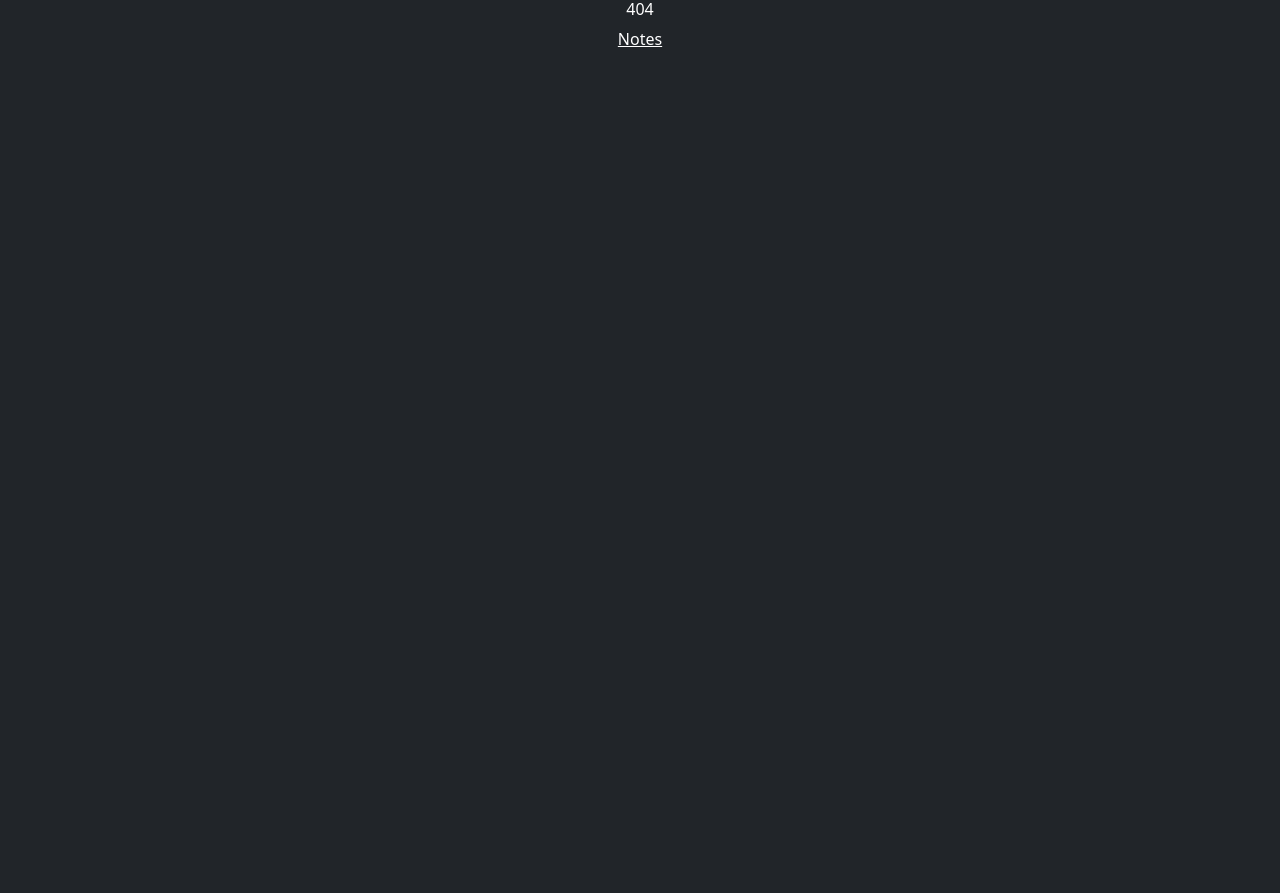
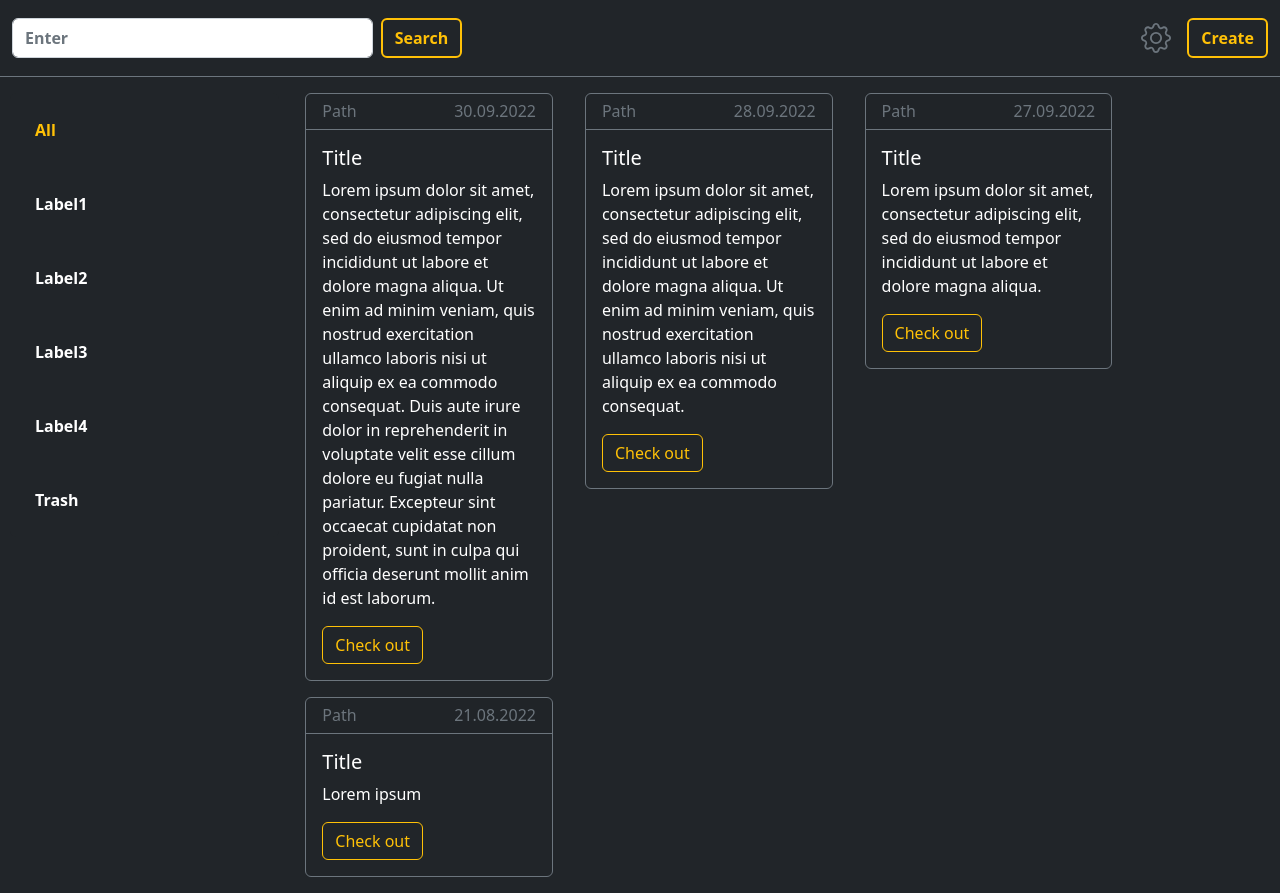
Before and after one commit to am1rfy/itcode, a Vue app: page /label/All in a window 1280 px wide. Before the commit the page ends 800 px from the top, so only its background shows below. Built offline with nearby package versions, Linux system fonts and the light colour scheme.

Commit message:
#12 - Добавлен роутинг по ярлыкам

```diff
--- a/router.js
+++ b/router.js
@@ -8,6 +8,14 @@ const routes = [
             title: 'Notes'
         },
         component: () => import('@/views/TodoPage')
+    },
+    {
+        path: '/label/:activeLabelName',
+        meta: {
+            title: 'Notes'
+        },
+        component: () => import('@/views/TodoPage'),
+        props: true
     },
     {
         path: '/settings/',
--- a/src/components/LabelsContainer/LabelsContainer.vue
+++ b/src/components/LabelsContainer/LabelsContainer.vue
@@ -21,6 +21,9 @@ export default {
   components: {
     LabelItem
   },
+  props: {
+    activeLabelName: String
+  },
   data() {
     return {
       labels: [
@@ -39,6 +42,7 @@ export default {
         if (item.id === id) {
           item.isSelected = true
           this.$emit('selectedLabelChanged', item.id, item.title, item.cardsIds)
+          this.$router.push(`/label/${item.title}`)
         } else {
           item.isSelected = false
         }
@@ -47,6 +51,11 @@ export default {
   },
   created() {
     this.selectedLabelChanged(this.labels[0].id)
+    this.labels.forEach(item => {
+      if (this.activeLabelName && item.title.toLowerCase() === this.activeLabelName.toLowerCase()) {
+        this.selectedLabelChanged(item.id)
+      }
+    })
   }
 }
 </script>
--- a/src/views/TodoPage.vue
+++ b/src/views/TodoPage.vue
@@ -1,7 +1,10 @@
 <template>
   <HeaderComponent/>
   <div class="main-container">
-    <LabelsContainer @selectedLabelChanged="selectedLabelChanged"/>
+    <LabelsContainer
+        @selectedLabelChanged="selectedLabelChanged"
+        :active-label-name="activeLabelName"
+    />
     <CardsContainer :active-label-info="activeLabelInfo"/>
   </div>
 </template>
@@ -17,6 +20,9 @@ export default {
     HeaderComponent,
     LabelsContainer,
     CardsContainer
+  },
+  props: {
+    activeLabelName: String
   },
   data() {
     return {
```
